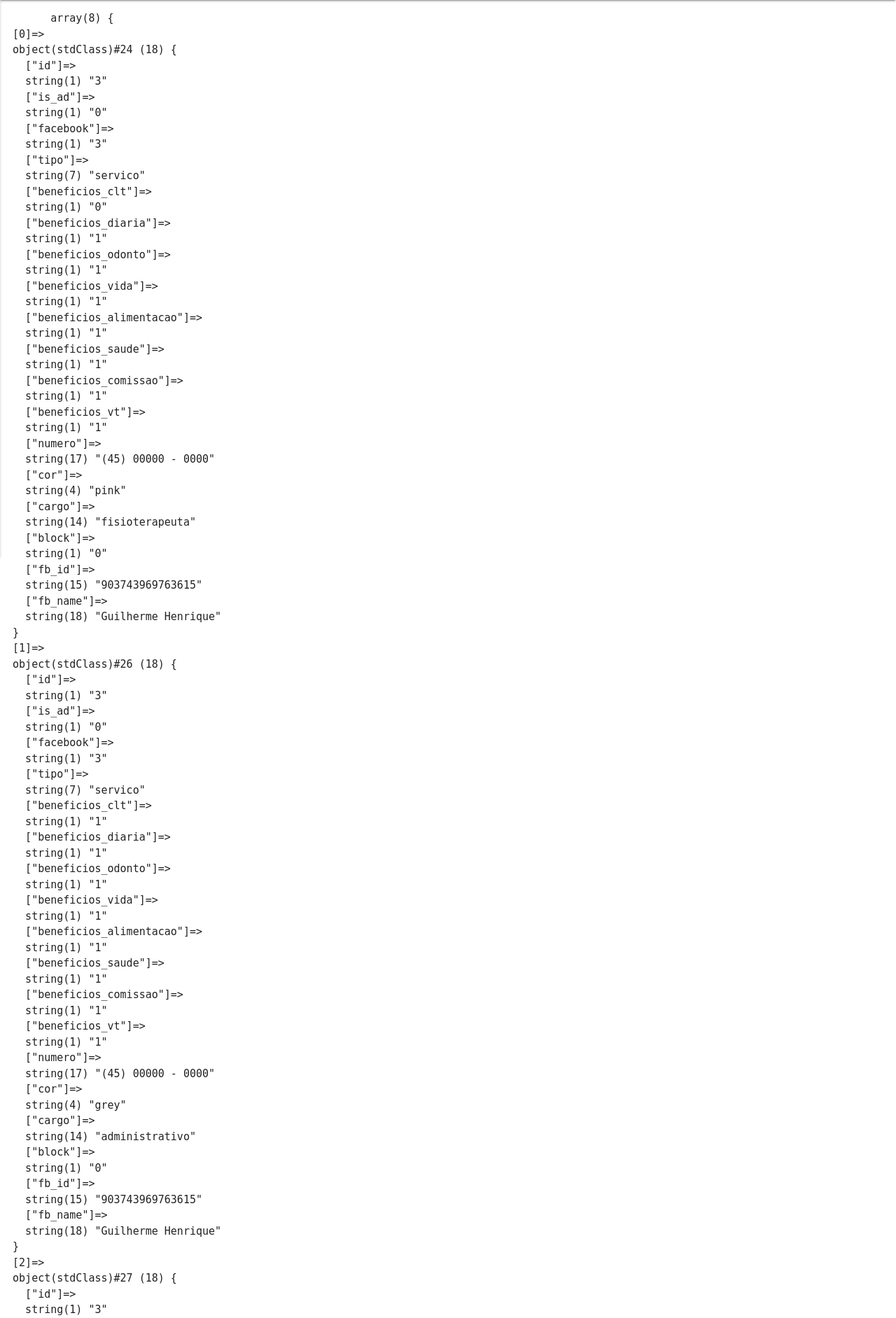
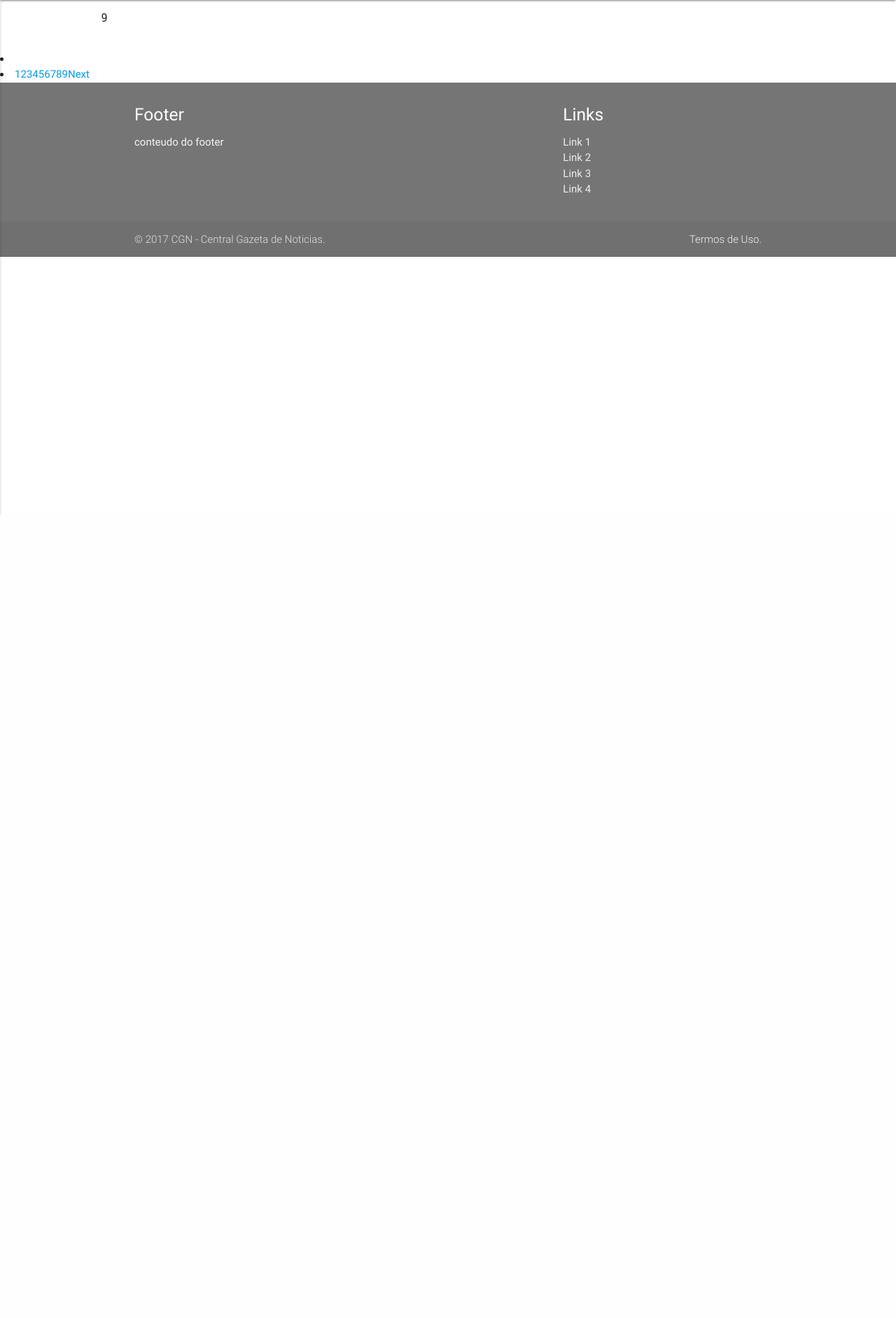
Before and after one commit to wwwjsw/empregos, a CodeIgniter app: page /database/ in a window 1280 px wide. Shown: the part 64-1947 px from the top of the page at 70% size. After the commit the page ends 800 px from the top, so only its background shows below. Run offline with CodeIgniter, Linux system fonts and the light colour scheme; data comes from the database, SQL or seed files in the repository; some libraries are stand-ins or nearby versions.

Commit message:
pagination

```diff
--- a/application/config/routes.php
+++ b/application/config/routes.php
@@ -67,3 +67,7 @@ $route['enviar'] = 'home/enviarServicoVaga';
 **/
 $route['administrativo'] = 'admin';
 $route['administrativo/logout'] = 'admin/logout';
+/**
+	ROTA DA PAGINAÇÃO
+**/
+$route['(:any)'] = 'home/index/$1';
--- a/application/controllers/Home.php
+++ b/application/controllers/Home.php
@@ -30,7 +30,7 @@ class Home extends CI_Controller {
         $config["base_url"] = base_url();
         $total_row = $this->card->record_count();
         $config["total_rows"] = $total_row;
-        $config["per_page"] = 8;
+        $config["per_page"] = 1;
         $config['use_page_numbers'] = TRUE;
         $config['num_links'] = $total_row;
         $config['cur_tag_open'] = '&nbsp;<a class="current">';
@@ -40,12 +40,12 @@ class Home extends CI_Controller {
 
         $this->pagination->initialize($config);
         if($this->uri->segment(1)){
-        $page = ($this->uri->segment(1)) ;
+        $range = ($this->uri->segment(1)) ;
           }
         else{
-               $page = 1;
+               $range = 0;
         }
-        $data["results"] = $this->card->fetch_data($config["per_page"], $page);
+        $data["results"] = $this->card->fetch_data($config["per_page"], $range);
         $str_links = $this->pagination->create_links();
         $data["links"] = explode('&nbsp;',$str_links );
 
--- a/application/models/Card.php
+++ b/application/models/Card.php
@@ -36,10 +36,10 @@ class Card extends CI_Model {
                 return $this->db->count_all("cards");
         }
         //retorna resutados da paginação
-        public function fetch_data($limit, $id) {
-                $this->db->join('usuarios_facebook', 'usuarios_facebook.id = cards.facebook', 'inner');
+        public function fetch_data($limit, $range) {
+                //$this->db->join('usuarios_facebook', 'usuarios_facebook.id = cards.facebook', 'inner');
                 $this->db->order_by('cards.id', 'DESC');
-                $this->db->limit($limit);
+                $this->db->limit($limit, $range);
                 //$this->db->where('id', $id);
                 $query = $this->db->get("cards");
                 if ($query->num_rows() > 0)
--- a/application/views/home.php
+++ b/application/views/home.php
@@ -3,7 +3,8 @@ PAGINA INICIAL
 -->
 <div class="row">
 <pre>
-	<?php var_dump($results); ?>
+	<?php //var_dump($results); ?>
+	<?php echo $results[0]->id; ?>
 </pre>
 <!--
 	<div class="col s12 m6 l3">
```
